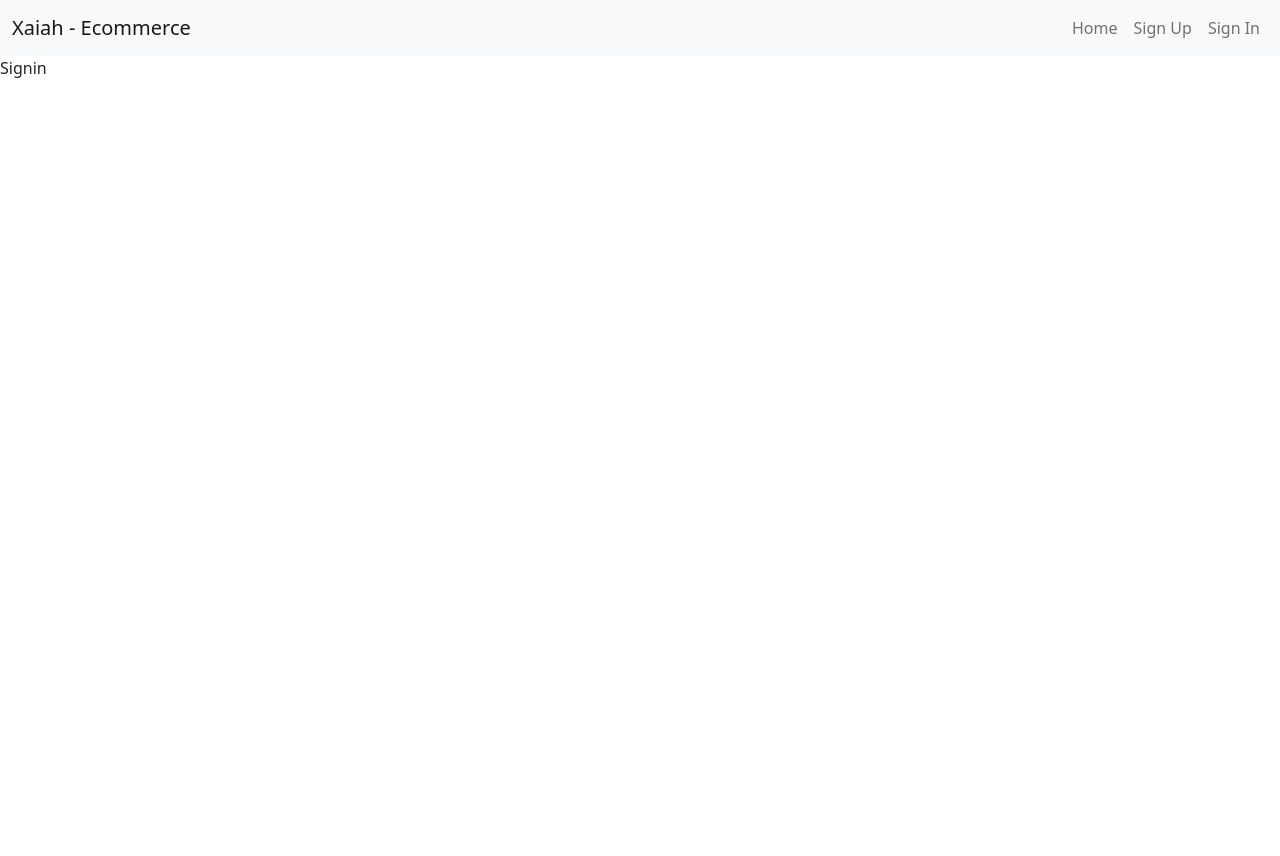
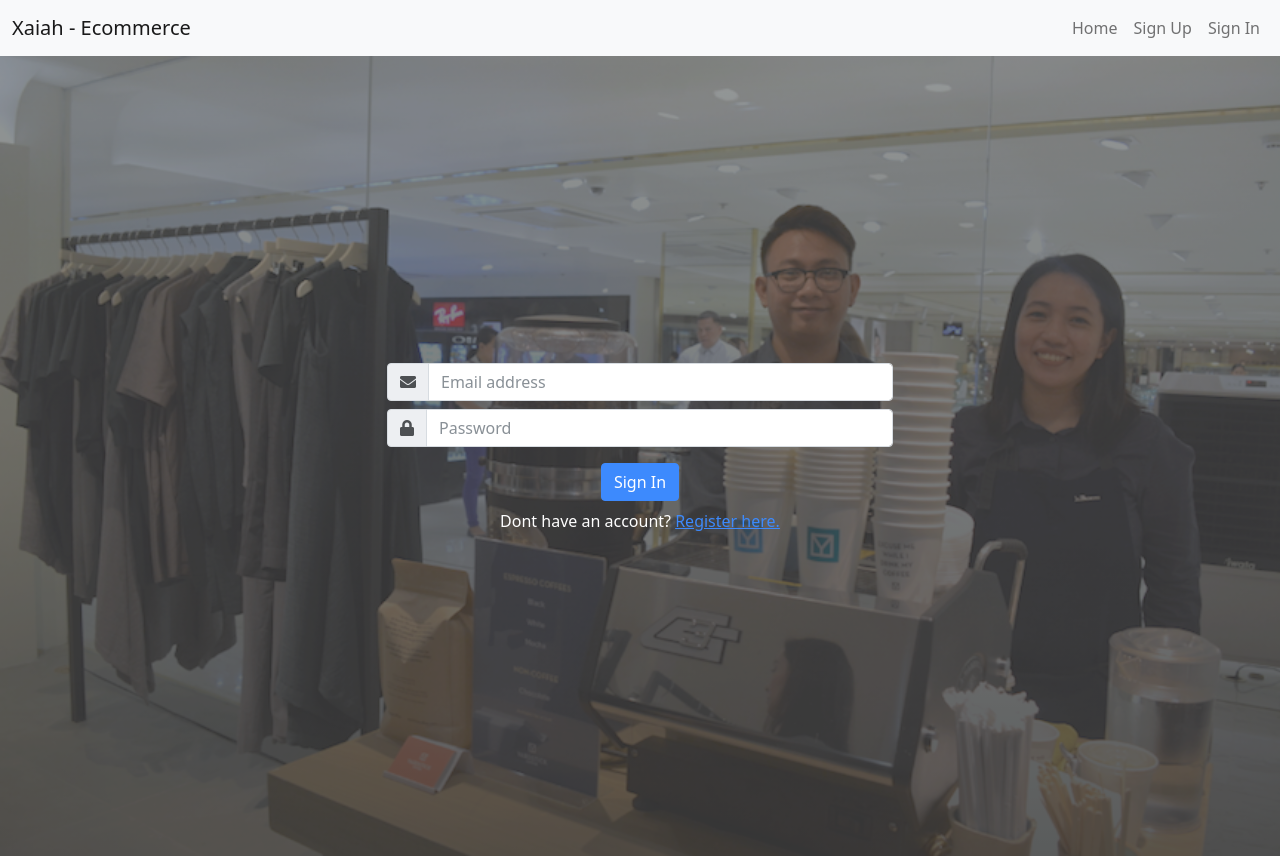
Before and after one commit to jhun0601/Xaiah, a React (Create React App) app in the folder client/: page /signin in a window 1280 px wide. Before the commit the page ends 800 px from the top, so only its background shows below. Built offline with nearby package versions, Linux system fonts and the light colour scheme.

Commit message:
add sign in UI

```diff
--- a/client/src/components/App.css
+++ b/client/src/components/App.css
@@ -7,3 +7,13 @@
   opacity: 0.8;
   overflow: hidden;
 }
+
+.signin-container {
+  background: linear-gradient(rgba(0, 0, 0, 0.5), rgba(0, 0, 0, 0.8)),
+    url("./images/signin-bg.png");
+  background-size: cover;
+  background-repeat: no-repeat;
+  background-position: center;
+  opacity: 0.8;
+  overflow: hidden;
+}
--- a/client/src/components/Signin.js
+++ b/client/src/components/Signin.js
@@ -1,9 +1,68 @@
-import React from 'react'
+import React, {useState} from 'react';
+import {Link} from 'react-router-dom';
+import {showErrorMsg} from '../helpers/message';
+import {showLoading} from '../helpers/loading'
 
 const Signin = () => {
+
+    const[formData, setFormData] = useState({
+        email:'',
+        password:'',
+        errorMsg:false,
+        loading:false,
+        redirectDashboard: false
+    })
+
+    const { email, password, errorMsg, loading, redirectDashboard} = formData;
+    /******
+        event handlers
+     ******/
+    const handleChange = (e) => {
+        // console.log(e);
+        setFormData({
+            ...formData,
+            [e.target.name] : e.target.value,
+            errorMsg:'',
+        })
+    }
+    const handleSubmit = (e) => {
+        e.preventDefault();
+        //validation
+
+    }
+    const showSignInForm = () => (
+        <form className="signin-form" onSubmit={handleSubmit} noValidate>
+            <div className="form-group mb-2" >
+                <div className="input-group flex-nowrap">
+                    <span className="input-group-text" id="addon-wrapping"><i className="fa fa-envelope"></i></span>
+                    <input name="email" value={email} type="email" className="form-control" placeholder="Email address" aria-label="Email address" aria-describedby="addon-wrapping" onChange={handleChange}/>
+                </div>
+            </div>
+            <div className="form-group mb-2" >
+                <div className="input-group flex-nowrap">
+                    <span className="input-group-text" id="addon-wrapping"><i className="fa fa-lock"></i></span>
+                    <input name="password" value={password} type="password" className="form-control" placeholder="Password" aria-label="Password" aria-describedby="addon-wrapping" onChange={handleChange}/>
+                </div>
+            </div>
+            <div className="form-group text-center mt-3">
+                <button type="submit" className="btn btn-primary btn-block">Sign In</button>
+            </div>
+            <p className="text-center text-white mt-2">
+                Dont have an account? <Link to="/signin">Register here.</Link>
+            </p>
+
+        </form>
+    );
+
     return (
-        <div>
-            <p>Signin</p>
+        <div className="signin-container">
+            <div className="row px-3 vh-100">
+                <div className="col-md-5 mx-auto align-self-center">
+                    {errorMsg && showErrorMsg(errorMsg)}
+                    {loading && <div className="text-center pb-3">{showLoading()}</div>}
+                    {showSignInForm()}
+                </div>
+            </div>
         </div>
     )
 }
```
Also changed, not shown: client/src/components/images/signin-bg.png (added).
